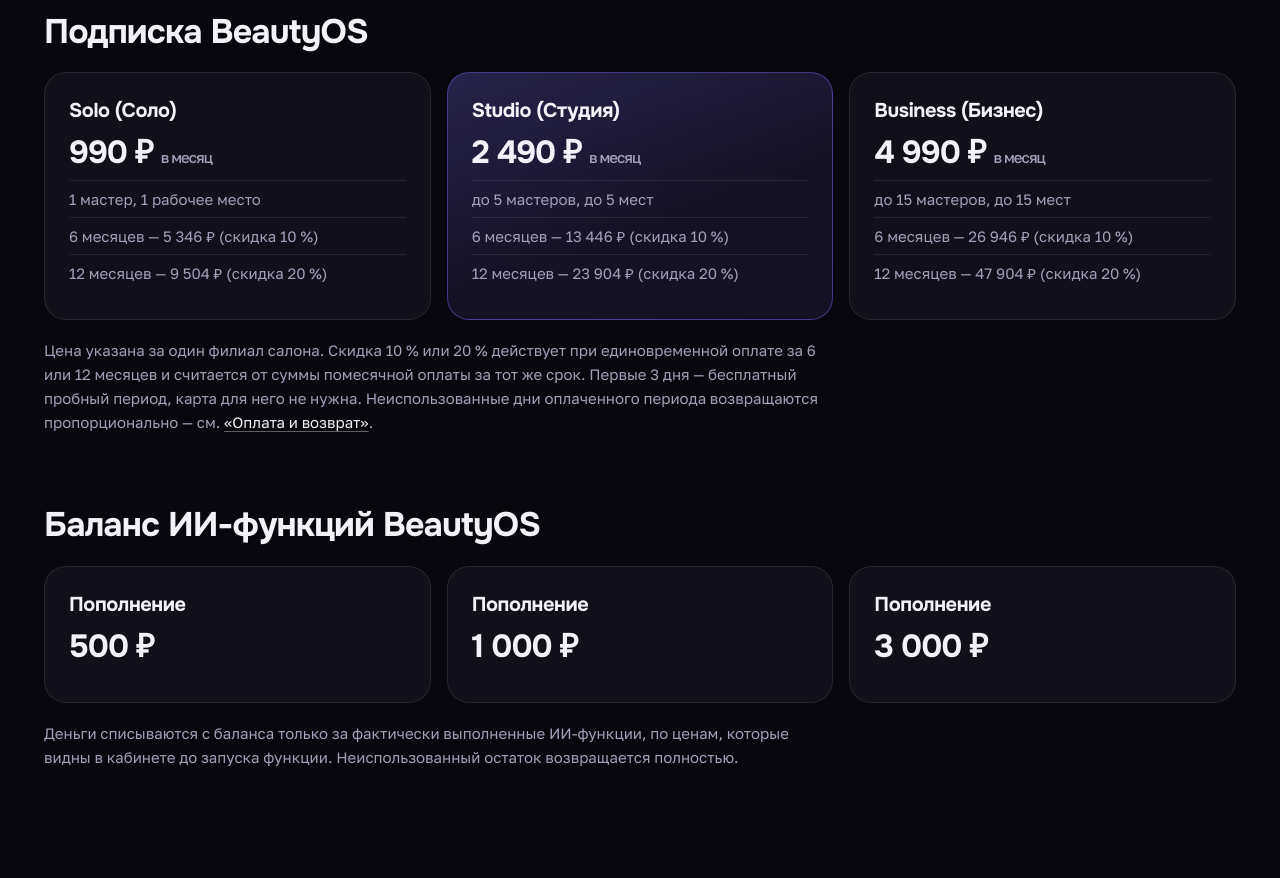
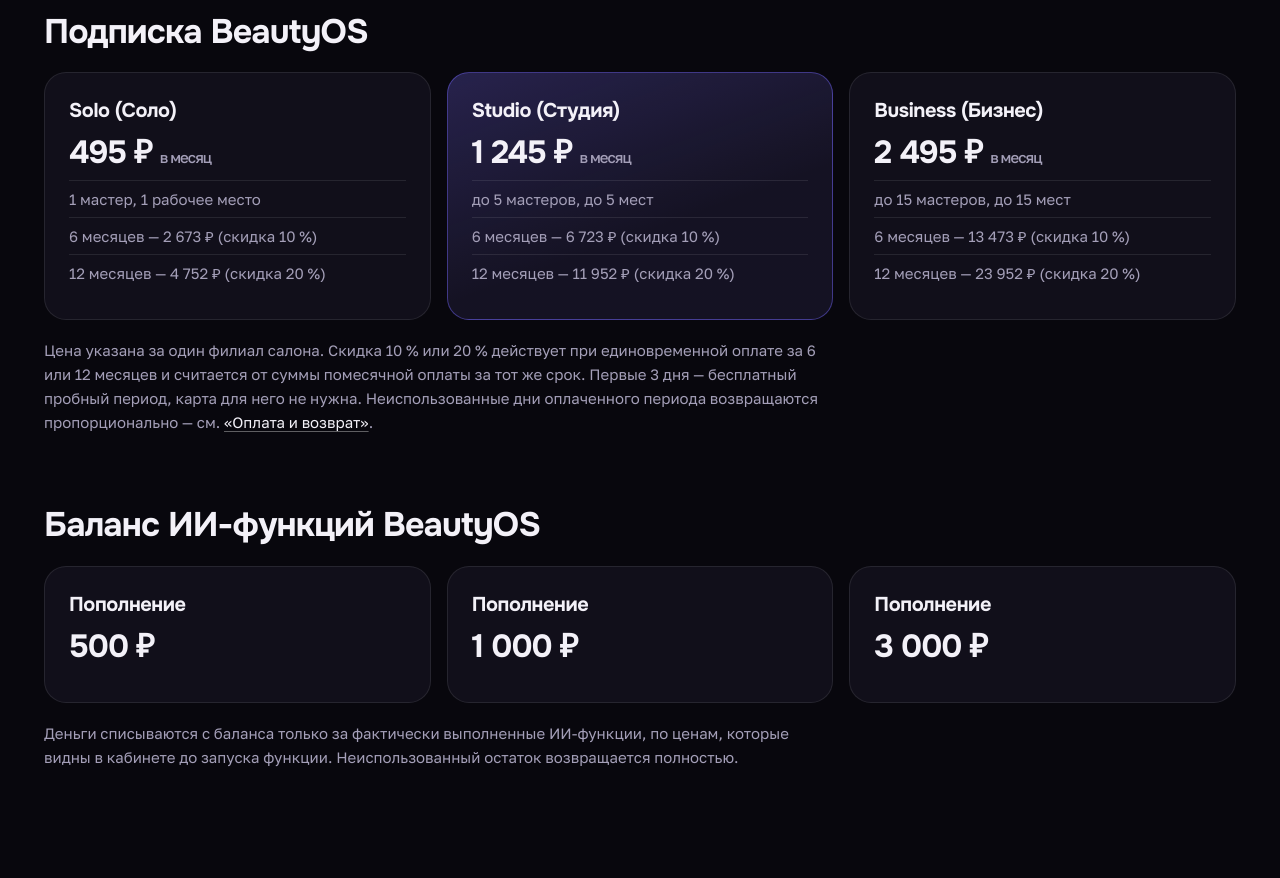
Before and after one commit to bolbibot/bolbibot.github.io, a plain HTML site: page index.html in a window 1280 px wide. Shown: the part 3220-4098 px from the top of the page. Drawn offline with Linux system fonts and the light colour scheme.

Commit message:
Цены подписки BeautyOS снижены на 50%

```diff
--- a/index.html
+++ b/index.html
@@ -254,9 +254,9 @@ footer .links{display:flex;flex-wrap:wrap;gap:8px 24px;margin:6px 0}
 
       <h3 class="sub">Подписка BeautyOS</h3>
       <div class="prices">
-        <article class="price"><h3>Solo (Соло)</h3><div class="sum">990&nbsp;₽ <small>в месяц</small></div><ul><li>1 мастер, 1 рабочее место</li><li>6 месяцев — 5 346 ₽ (скидка 10 %)</li><li>12 месяцев — 9 504 ₽ (скидка 20 %)</li></ul></article>
-        <article class="price hl"><h3>Studio (Студия)</h3><div class="sum">2&nbsp;490&nbsp;₽ <small>в месяц</small></div><ul><li>до 5 мастеров, до 5 мест</li><li>6 месяцев — 13 446 ₽ (скидка 10 %)</li><li>12 месяцев — 23 904 ₽ (скидка 20 %)</li></ul></article>
-        <article class="price"><h3>Business (Бизнес)</h3><div class="sum">4&nbsp;990&nbsp;₽ <small>в месяц</small></div><ul><li>до 15 мастеров, до 15 мест</li><li>6 месяцев — 26 946 ₽ (скидка 10 %)</li><li>12 месяцев — 47 904 ₽ (скидка 20 %)</li></ul></article>
+        <article class="price"><h3>Solo (Соло)</h3><div class="sum">495&nbsp;₽ <small>в месяц</small></div><ul><li>1 мастер, 1 рабочее место</li><li>6 месяцев — 2 673 ₽ (скидка 10 %)</li><li>12 месяцев — 4 752 ₽ (скидка 20 %)</li></ul></article>
+        <article class="price hl"><h3>Studio (Студия)</h3><div class="sum">1&nbsp;245&nbsp;₽ <small>в месяц</small></div><ul><li>до 5 мастеров, до 5 мест</li><li>6 месяцев — 6 723 ₽ (скидка 10 %)</li><li>12 месяцев — 11 952 ₽ (скидка 20 %)</li></ul></article>
+        <article class="price"><h3>Business (Бизнес)</h3><div class="sum">2&nbsp;495&nbsp;₽ <small>в месяц</small></div><ul><li>до 15 мастеров, до 15 мест</li><li>6 месяцев — 13 473 ₽ (скидка 10 %)</li><li>12 месяцев — 23 952 ₽ (скидка 20 %)</li></ul></article>
       </div>
       <p class="fine">Цена указана за один филиал салона. Скидка 10 % или 20 % действует при единовременной оплате за 6 или 12 месяцев и считается от суммы помесячной оплаты за тот же срок. Первые 3 дня — бесплатный пробный период, карта для него не нужна. Неиспользованные дни оплаченного периода возвращаются пропорционально — см. <a href="payment.html">«Оплата и возврат»</a>.</p>
 
```
Also changed, not shown: offer.html (+2 -2 lines).
